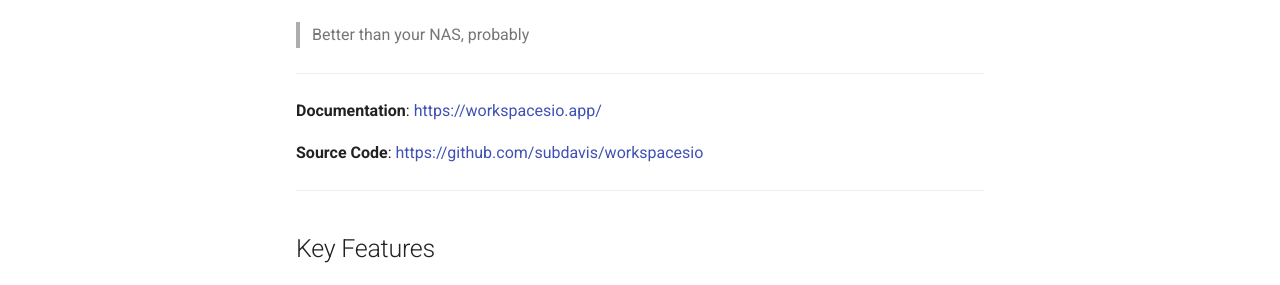
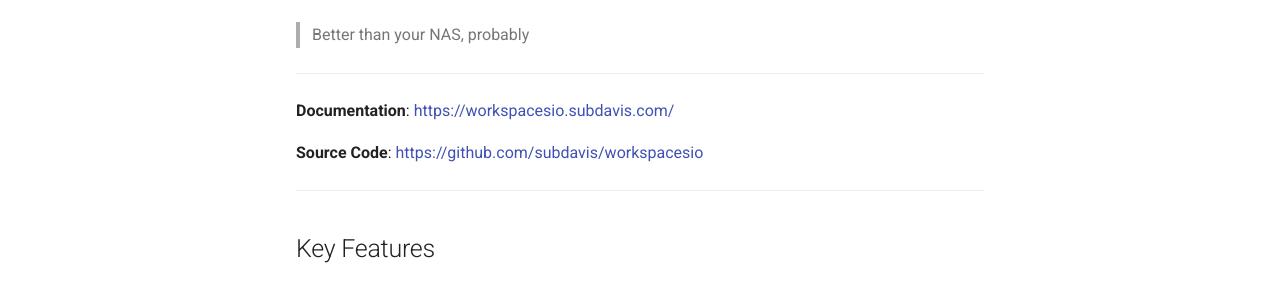
Before and after one commit to subdavis/workspaces-io, an MkDocs documentation site: the page built from docs/index.md, in a window 1280 px wide and 981 px high. Shown: the part 317-602 px from the top of the window. Built offline with MkDocs 1.6.1 and Material for MkDocs 9.7.7, drawn with Linux system fonts in a browser that asks for light colours; comment, search, counter and statistics services are not loaded; some of the changed lines change nothing that is shown.

Commit message:
This was deployed

```diff
--- a/docs/index.md
+++ b/docs/index.md
@@ -6,7 +6,7 @@
 
 -----------
 
-**Documentation**: [https://workspacesio.app/](https://workspacesio.app/)
+**Documentation**: [https://workspacesio.subdavis.com/](https://workspacesio.subdavis.com/)
 
 **Source Code**: [https://github.com/subdavis/workspacesio](https://github.com/subdavis/workspaces-io)
 
```
